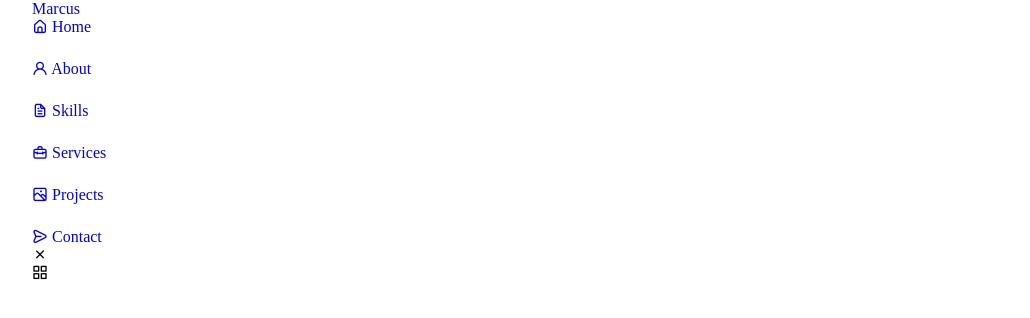
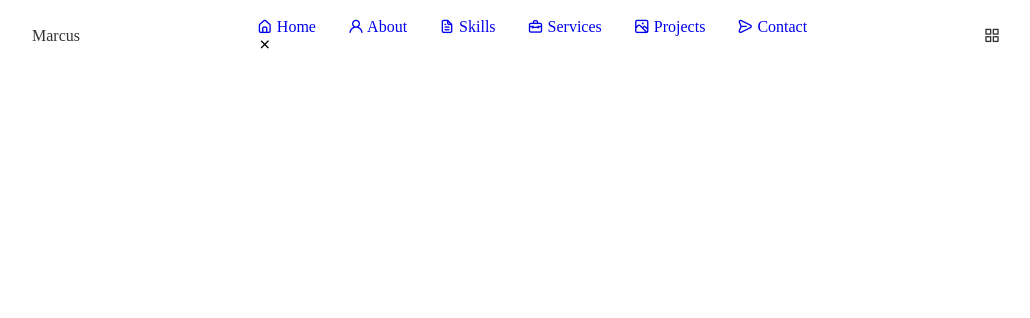
Before and after one commit to marcuszcoding/portfolio, a React (Create React App) app in the folder marcus-portfolio/: page / in a window 1280 px wide. Shown: the top 318 px of the page, without its empty margins (124-1154 px from the left). Built offline with nearby package versions, Linux system fonts and the light colour scheme.

Commit message:
add css for header

```diff
--- a/marcus-portfolio/src/components/header.css
+++ b/marcus-portfolio/src/components/header.css
@@ -0,0 +1,27 @@
+.header {
+  width: 100%;
+  position: fixed;
+  top: 0;
+  left: 0;
+  z-index: var(--z-fixed);
+  background-color: var(--container-color);
+}
+
+.nav {
+  height: calc(var(--header-height) + 1.5rem);
+  display: flex;
+  justify-content: space-between;
+  align-items: center;
+  column-gap: 1rem;
+}
+
+.nav-logo,
+.nav-toggle {
+  color: var(--title-color);
+  font-weight: var(--font-medium);
+}
+
+.nav-list {
+  display: flex;
+  column-gap: 2rem;
+}
```
